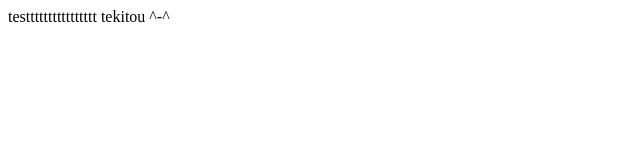
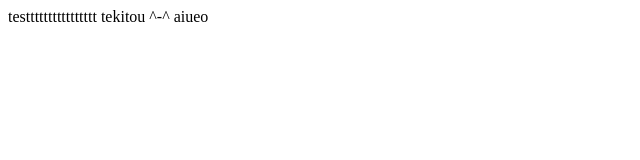
Before and after one commit to kcymd/gitTest, a plain HTML site: page GitTest/WebContent/index.html in a window 1280 px wide. Shown: the full height of the page, 0-640 px from the left. Drawn offline with Linux system fonts and the light colour scheme.

Commit message:
[mod] index.html aiueo

```diff
--- a/GitTest/WebContent/index.html
+++ b/GitTest/WebContent/index.html
@@ -8,5 +8,6 @@
 testttttttttttttttt
 tekitou
 ^-^
+aiueo
 </body>
 </html>
```
